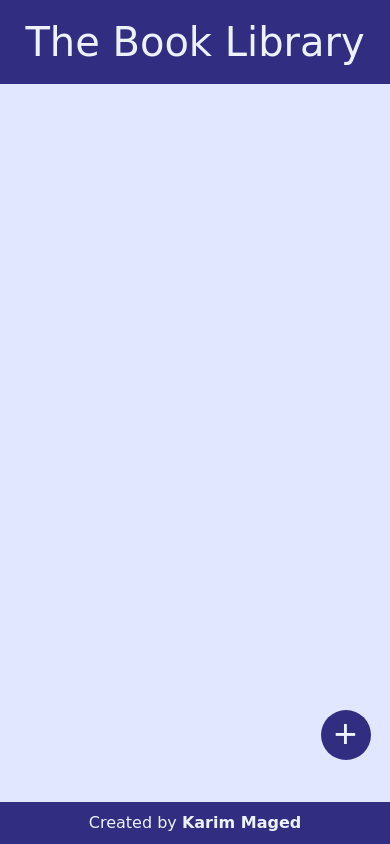
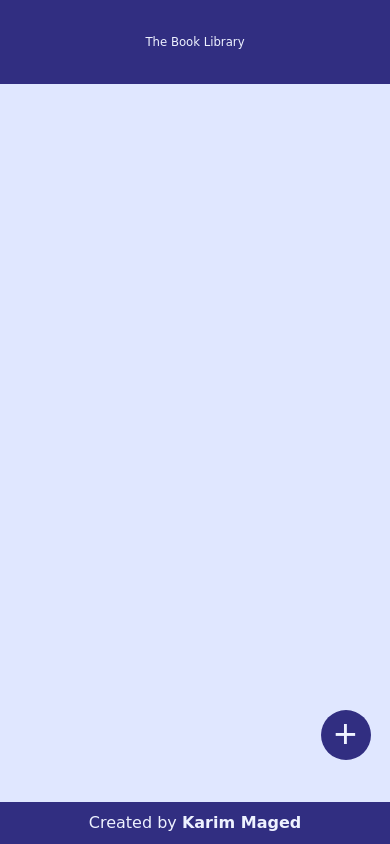
Before and after one commit to KarimMaged1996/Book-Library, a plain HTML site: page index.html in a window 390 px wide. Drawn offline with Linux system fonts and the light colour scheme; a web font is replaced by a local one.

Commit message:
modify the header font size to be responsive

```diff
--- a/styles.css
+++ b/styles.css
@@ -14,7 +14,7 @@ body{
     display: flex;
     align-items: center;
     justify-content: center;
-    font-size: 40px;
+    font-size: 3vw;
     color:#eef2ff;
 }
 
```
